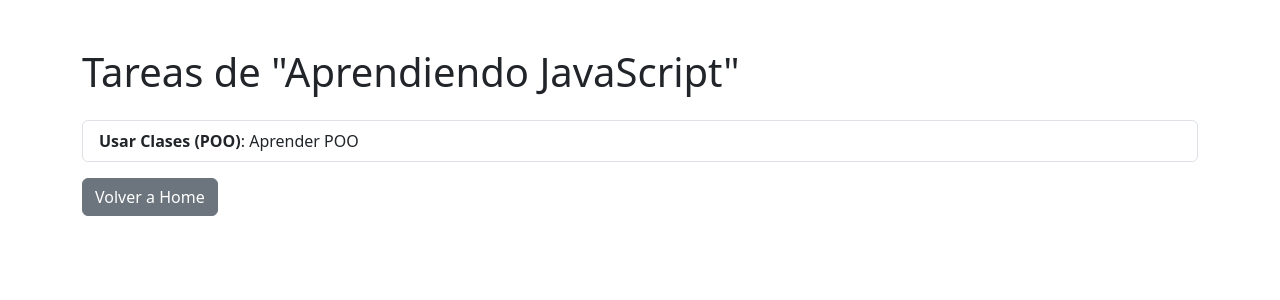
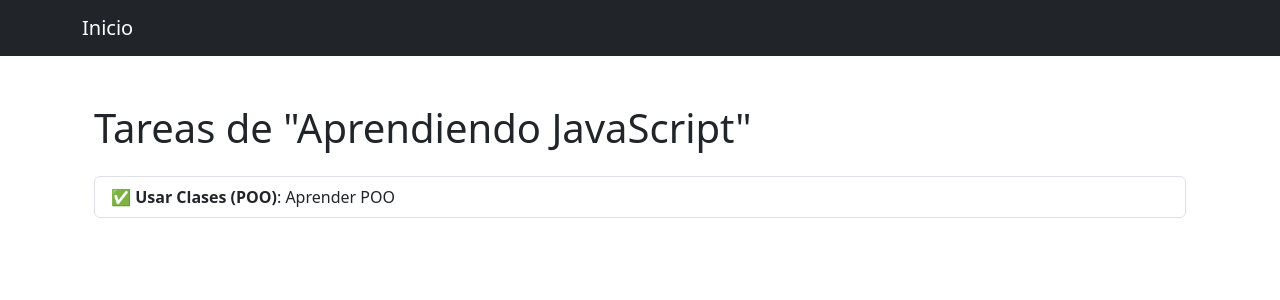
Before and after one commit to HectorRomero18/TareaPOO, a Django app: a page that uses my_app/templates/project_task.html in a window 1280 px wide. Shown: the top 300 px of the page. Run offline with Django 5.2, Linux system fonts and the light colour scheme; data comes from the database, SQL or seed files in the repository; both versions use the stored data as it was after the commit.

Commit message:
Segundo Commit

```diff
--- a/my_app/models.py
+++ b/my_app/models.py
@@ -13,6 +13,7 @@ class Task(models.Model):
     project = models.ForeignKey(Project,
                                 on_delete=models.CASCADE,
                                 related_name='tasks')
+    done = models.BooleanField(default=False)
 
     def __str__(self):
         return f"Title: {self.title}  Description: {self.description}  Project: {self.project}"
--- /dev/null
+++ b/my_app/templates/base.html
@@ -0,0 +1,24 @@
+<!DOCTYPE html>
+<html lang="es">
+<head>
+    <meta charset="UTF-8">
+    <title>{% block title %}Mi Proyecto{% endblock %}</title>
+    <meta name="viewport" content="width=device-width, initial-scale=1">
+
+    <link href="https://cdn.jsdelivr.net/npm/bootstrap@5.3.0/dist/css/bootstrap.min.css" rel="stylesheet">
+</head>
+<body>
+
+<nav class="navbar navbar-expand-lg navbar-dark bg-dark">
+    <div class="container">
+        <a class="navbar-brand" href="{% url 'home:home' %}">Inicio</a>
+    </div>
+</nav>
+
+<div class="container mt-4">
+    {% block content %}{% endblock %}
+</div>
+
+<script src="https://cdn.jsdelivr.net/npm/bootstrap@5.3.0/dist/js/bootstrap.bundle.min.js"></script>
+</body>
+</html>
--- a/my_app/templates/forms.html
+++ b/my_app/templates/forms.html
@@ -1,3 +1,6 @@
+{% extends 'base.html' %}
+
+{% block content %}
     <!DOCTYPE html>
     <html lang="es">
     <head>
@@ -27,3 +30,4 @@
         <script src="https://cdn.jsdelivr.net/npm/bootstrap@5.3.0/dist/js/bootstrap.bundle.min.js"></script>
     </body>
     </html>
+{% endblock %}
--- a/my_app/templates/project_task.html
+++ b/my_app/templates/project_task.html
@@ -1,3 +1,6 @@
+{% extends 'base.html' %}
+
+{% block content %}
     <!DOCTYPE html>
     <html lang="es">
     <head>
@@ -11,15 +14,22 @@
         {% if tasks %}
             <ul class="list-group">
                 {% for task in tasks %}
-                <li class="list-group-item">
+                    <li class="list-group-item d-flex justify-content-between align-items-center">
+                        <span>
+                            {% if task.done %}
+                                ✅
+                            {% else %}
+                                ❌
+                            {% endif %}
                             <strong>{{ task.title }}</strong>: {{ task.description }}
+                        </span>
                     </li>
                 {% endfor %}
             </ul>
         {% else %}
             <p>No hay tareas para este proyecto aún.</p>
         {% endif %}
-    <a href="{% url 'home:home' %}" class="btn btn-secondary mt-3">Volver a Home</a>
     </div>
     </body>
     </html>
+{% endblock %}
```
Also changed, not shown: my_app/templates/home.html (+6 -15 lines), my_app/templates/tarea.html (+6 -1 lines), db.sqlite3, my_app/migrations/0002_task_done.py (added). Lines whose indentation alone changed are shown as unchanged.
